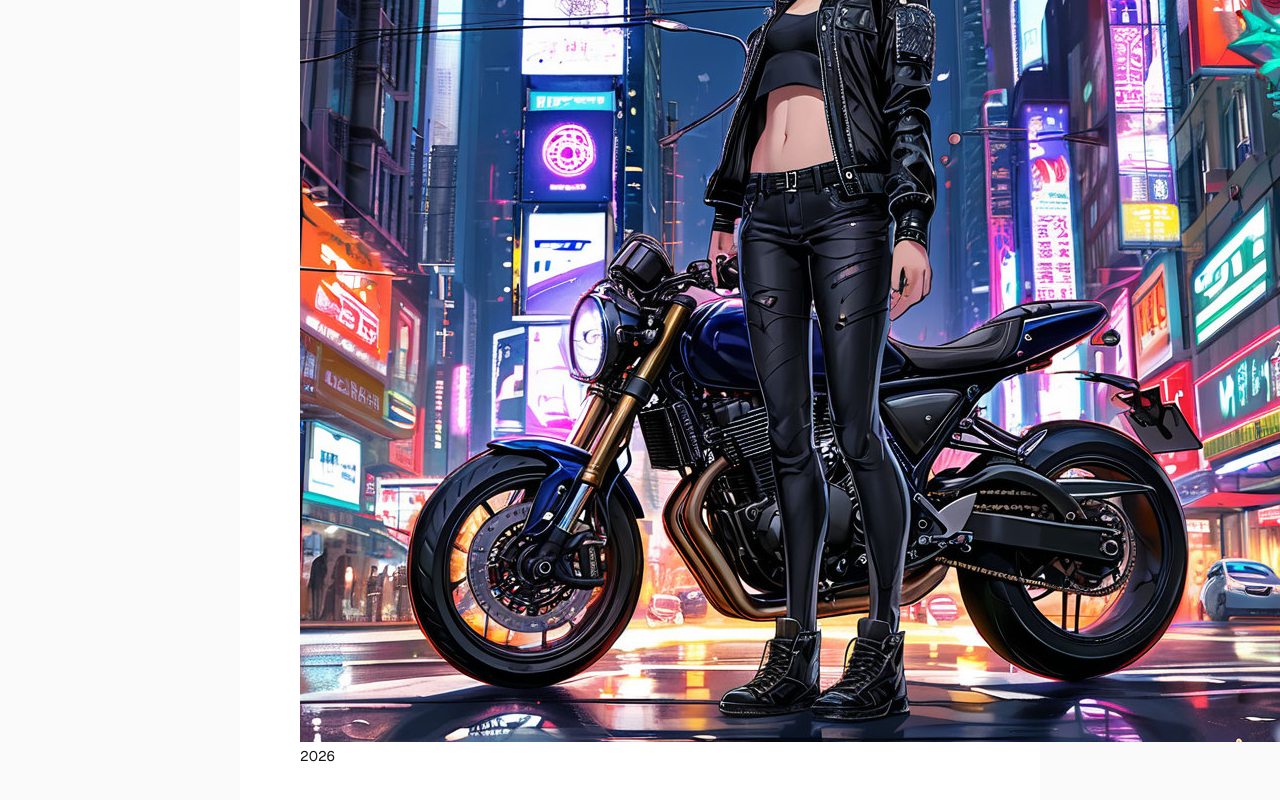
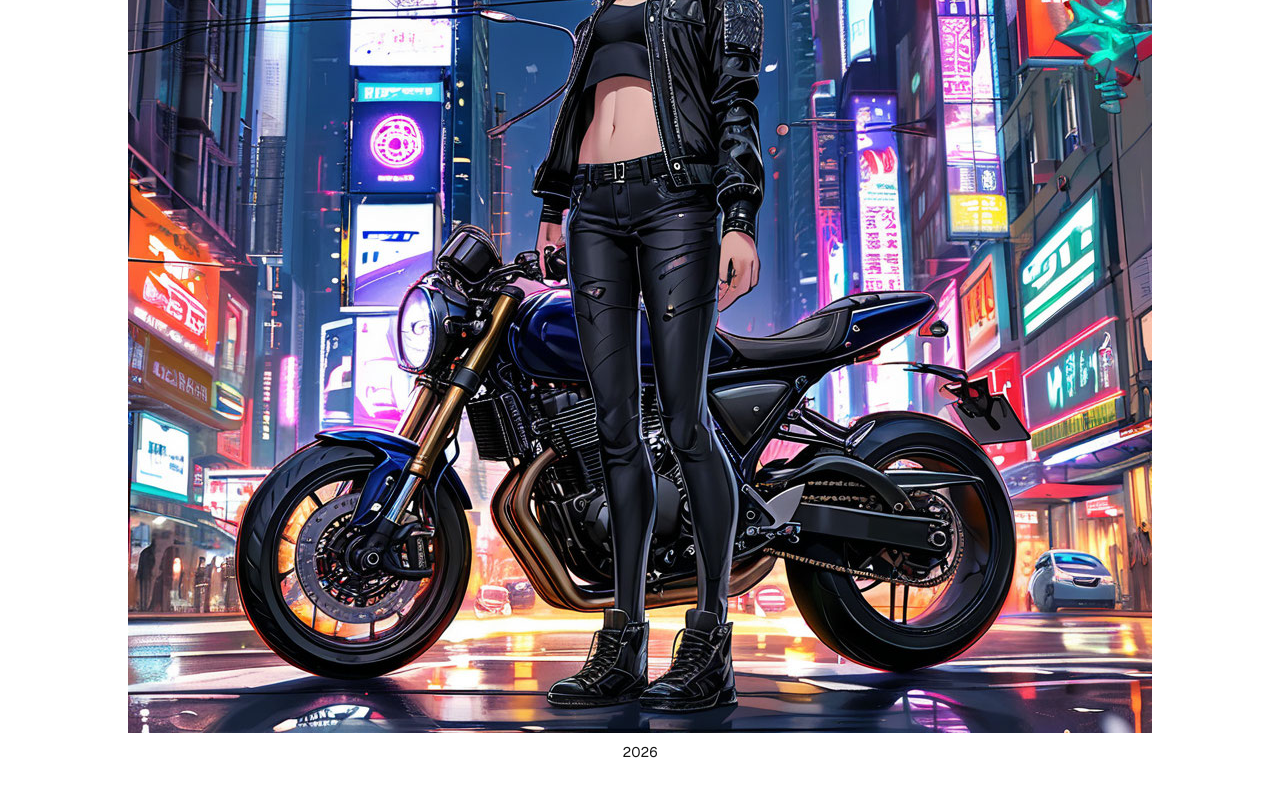
Before and after one commit to sergJess/ToukaEscape, a Next.js app: page / in a window 1280 px wide. Shown: the part 474-1274 px from the top of the page. Built offline with nearby package versions, Linux system fonts and the light colour scheme.

Commit message:
refactor styles of start page

```diff
--- a/src/app/page.module.css
+++ b/src/app/page.module.css
@@ -1,50 +1,34 @@
 .page {
   --background: #fafafa;
   --foreground: #fff;
-
   --text-primary: #000;
   --text-secondary: #666;
-
   --button-primary-hover: #383838;
   --button-secondary-hover: #f2f2f2;
   --button-secondary-border: #ebebeb;
-
-  display: flex;
-  min-height: 100vh;
-  align-items: center;
-  justify-content: center;
   font-family: var(--font-geist-sans);
   background-color: var(--background);
 }
 
 .main {
-  display: flex;
   min-height: 100vh;
-  width: 100%;
-  max-width: 800px;
-  flex-direction: column;
-  align-items: flex-start;
-  justify-content: space-between;
   background-color: var(--foreground);
   padding: 120px 60px;
 }
 
 .intro {
-  display: flex;
-  flex-direction: column;
-  align-items: flex-start;
-  text-align: left;
-  gap: 24px;
+  margin: 0 auto;
 }
 
 .intro h1 {
-  max-width: 320px;
   font-size: 40px;
   font-weight: 600;
   line-height: 48px;
   letter-spacing: -2.4px;
   text-wrap: balance;
+  text-align: center;
   color: var(--text-primary);
+  padding: 0 5px 15px 5px;
 }
 
 .intro p {
@@ -60,12 +44,14 @@
   color: var(--text-primary);
 }
 
+.intro img {
+  display: block;
+  margin: 0 auto;
+}
+
 .ctas {
-  display: flex;
-  flex-direction: row;
-  width: 100%;
-  max-width: 440px;
-  gap: 16px;
+  padding: 10px;
+  text-align: center;
   font-size: 14px;
 }
 
--- a/src/app/page.tsx
+++ b/src/app/page.tsx
@@ -7,17 +7,12 @@ export default function Home() {
     <div className={styles.page}>
       <main className={styles.main}>
         <div className={styles.intro}>
-          <h1>Touka Escape</h1>
+          <h1 className={styles.title}>Touka Escape</h1>
           <div>
-            <Image
-              alt="Touka Poster"
-              src={ToukaImage}
-            />
+            <Image alt="Touka Poster" src={ToukaImage} priority />
           </div>
         </div>
-        <div className={styles.ctas}>
-          2026
-        </div>
+        <div className={styles.ctas}>2026</div>
       </main>
     </div>
   );
```
